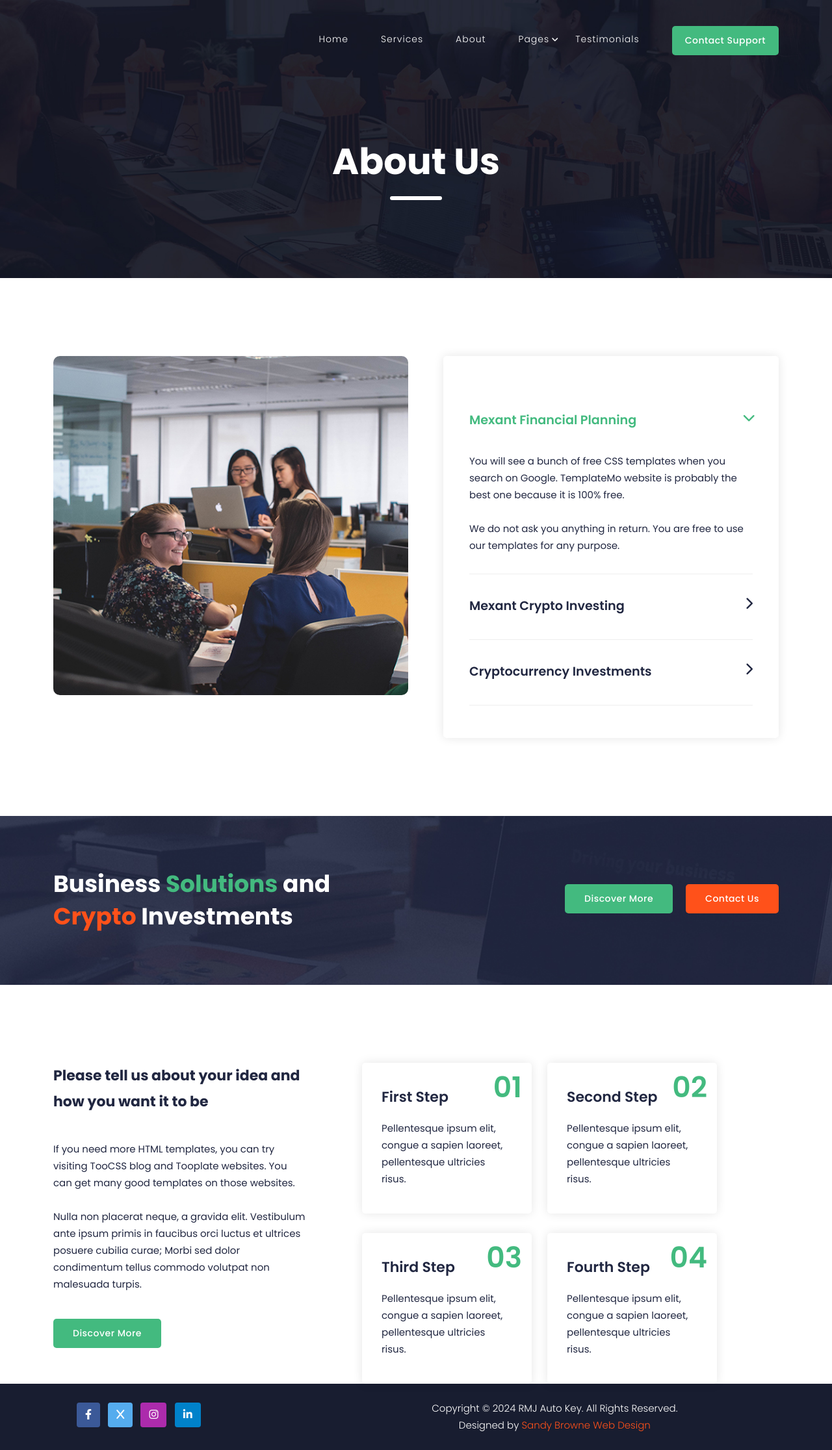
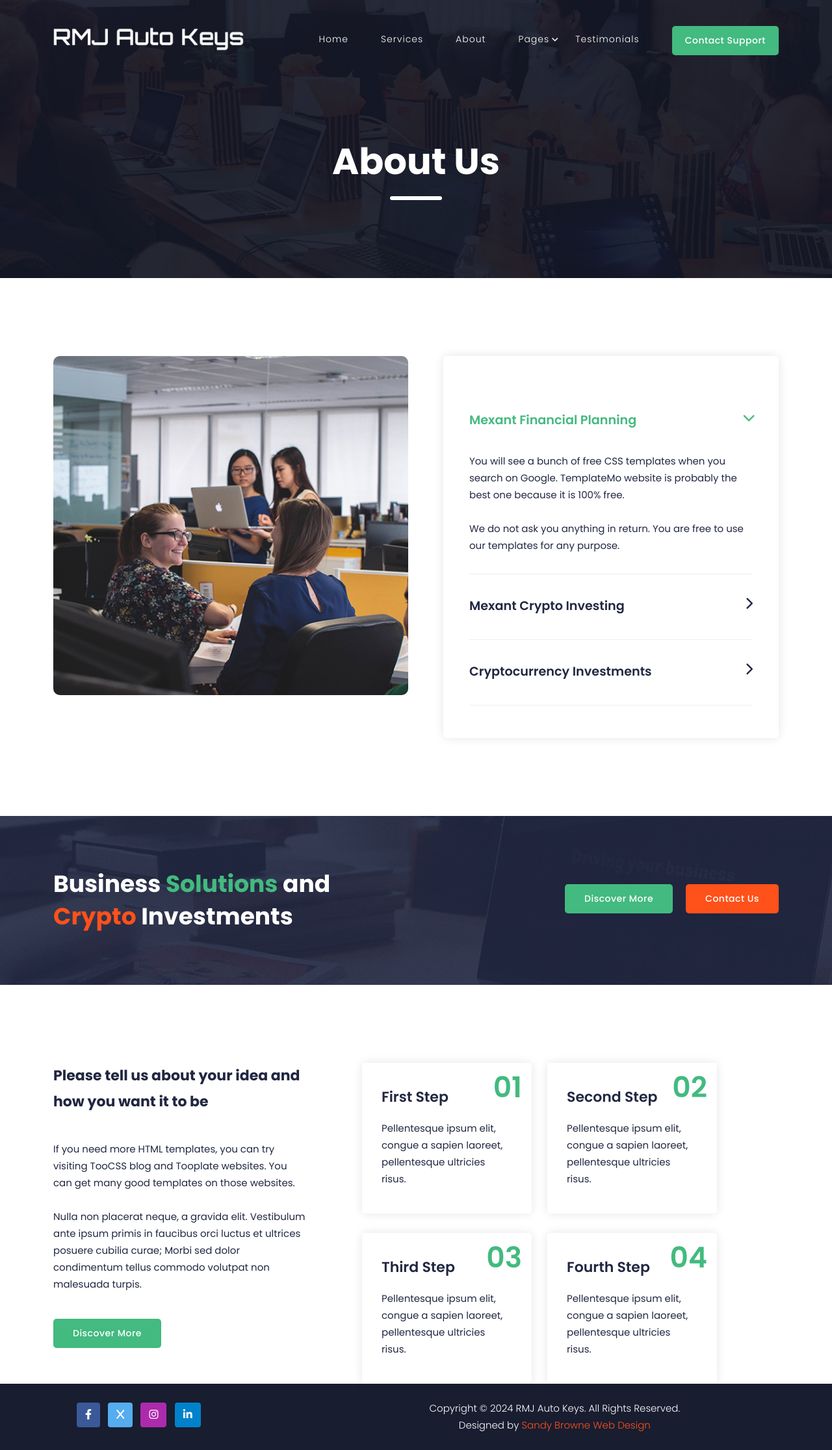
Before and after one commit to sandybrowne/RMJ_Auto_Keys, a plain HTML site: page about-us.html in a window 1280 px wide. Shown: the whole page at 65% size. Drawn offline with nearby package versions, Linux system fonts and the light colour scheme.

Commit message:
Fixed Header

```diff
--- a/about-us.html
+++ b/about-us.html
@@ -34,10 +34,10 @@
               <div class="col-12">
                   <nav class="main-nav">
                       <!-- ***** Logo Start ***** -->
-                      <!-- <a href="index.html" class="logo">
-                          <img src="assets/images/logo.png" alt="">
-                      </a> -->
-                      <!-- ***** Logo End ***** -->
+                      <a href="index.html" class="logo">
+                        <img src="assets/images/rmj_text_logo_69.png" alt="RMJ Auto Keys Logo">
+                    </a>
+                    <!-- ***** Logo End ***** -->
                       <!-- ***** Menu Start ***** -->
                       <ul class="nav">
                           <li class="scroll-to-section"><a href="index.html">Home</a></li>
@@ -252,7 +252,7 @@
 <!-- Section: Social media -->
                  </div>
         <div class="col-md-8">
-          <p>Copyright © 2024 RMJ Auto Key. All Rights Reserved.
+          <p>Copyright © 2024 RMJ Auto Keys. All Rights Reserved.
           <br>Designed by <a title="Sandy Browne WebDesign rel="sponsored" href="https://sandybrowne.com" target="_blank">Sandy Browne Web Design</a></p>
         </div>
     </div>
--- a/assets/css/RMJ-stylesheet.css
+++ b/assets/css/RMJ-stylesheet.css
@@ -30,6 +30,7 @@ font & reset css
 */
 @import url("https://fonts.googleapis.com/css?family=Open+Sans:100,200,300,400,500,600,700,800,900");
 /*
+
 ---------------------------------------------
 reset
 ---------------------------------------------
@@ -287,7 +288,7 @@ header
 
 .background-header .main-nav .logo {
   line-height: 80px;
-  width: 160px;
+  width: 300px;
 }
 
 .background-header .nav {
```
Also changed, not shown: contact-us.html (+6 -6 lines), index.html (+4 -4 lines), our-services.html (+6 -6 lines), assets/images/RMJ_AUto_Keys_logo_80.jpg (added), assets/images/rmj_text_logo_69.png (added), assets/images/rmj_text_logo_80.png (added), 4 other files.
